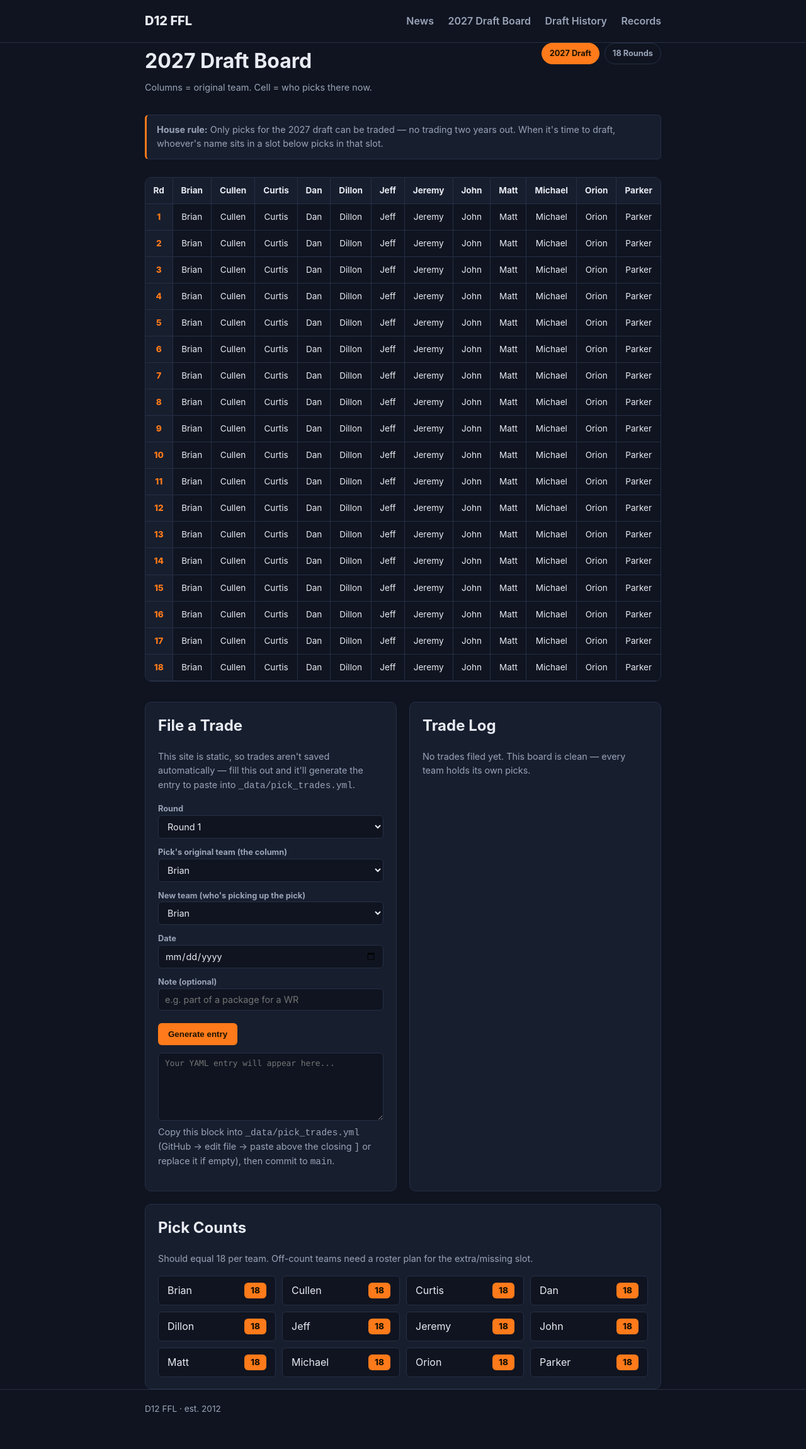
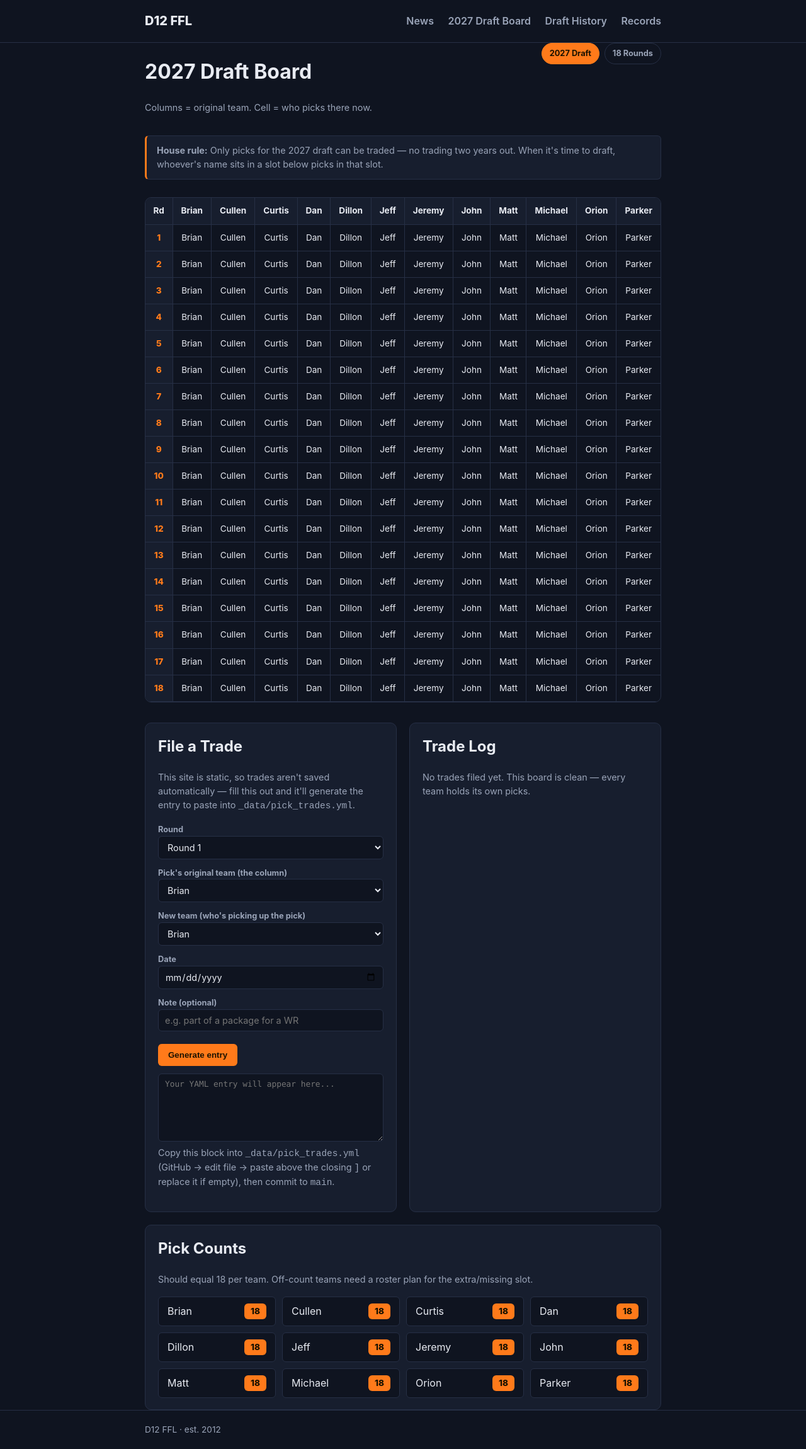
Before and after one commit to cullenhgn/D12-FFL-Website, a Jekyll site: the page built from future-picks/index.md, in a window 1280 px wide. Shown: the whole page at 63% size. Built offline with Jekyll 4.4.1, drawn with Linux system fonts in a browser that asks for light colours; before the commit the page ends 2267 px from its top, so only the background shows below that.

Commit message:
Add files via upload

```diff
--- a/assets/css/style.css
+++ b/assets/css/style.css
@@ -119,7 +119,6 @@ h1, h2, h3 { color: var(--text); }
   letter-spacing: 0.08em;
   text-transform: uppercase;
 }
-.fp-header h1 { margin: 4px 0 6px; }
 .fp-sub { color: var(--muted); font-size: 0.9rem; margin: 0 0 16px; }
 .fp-badges { display: flex; gap: 8px; flex-wrap: wrap; }
 .badge {
```
